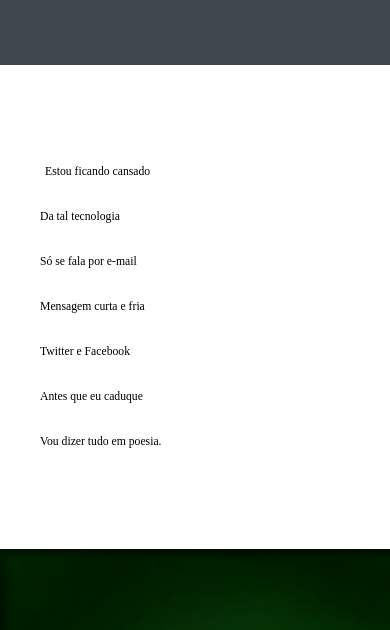
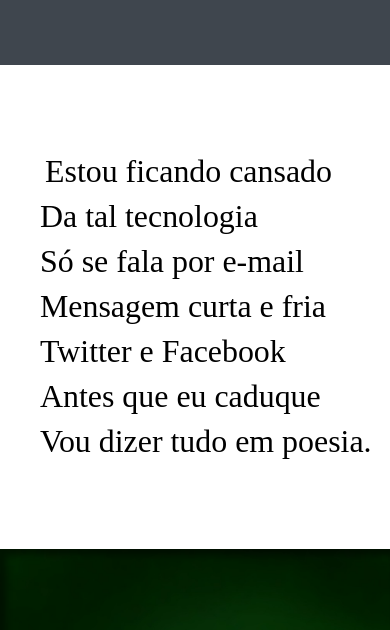
Before and after one commit to Vyny16/projeto-cordel, a plain HTML site: page index.html in a window 390 px wide. Shown: the part 175-805 px from the top of the page. Drawn offline with nearby package versions, Linux system fonts and the light colour scheme; a web font is replaced by a local one.

Commit message:
ajustei a responsividade do texto

```diff
--- a/style.css
+++ b/style.css
@@ -14,6 +14,7 @@
 body {
      min-height: 100vh;
 }
+
 header {
     padding: 10px;
     text-align: center;
@@ -22,8 +23,7 @@ header {
     background-color: rgb(63, 70, 78);
 }
 header > h1 {
-    font-size:calc(1em + 3vw)  ;
-
+    font-size:calc(1em + 3vw);
     padding-top: 50px;
     font-family: 'Playfair Display';
     font-variant: small-caps;
@@ -32,7 +32,6 @@ header > p{
     font-family: 'Poppins';
     padding-bottom: 50px;
 }
-
 header a {
     text-decoration: none;
     color: white;
@@ -54,7 +53,7 @@ section {
 }
 
 section p {
-    font-size: 3vw;
+    font-size:calc(28px + 1vw);
 }
 
 
```
